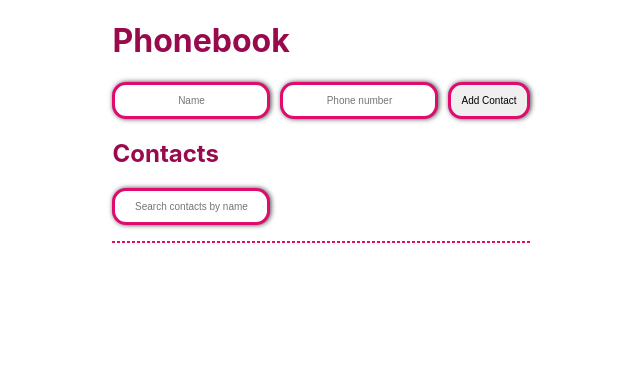
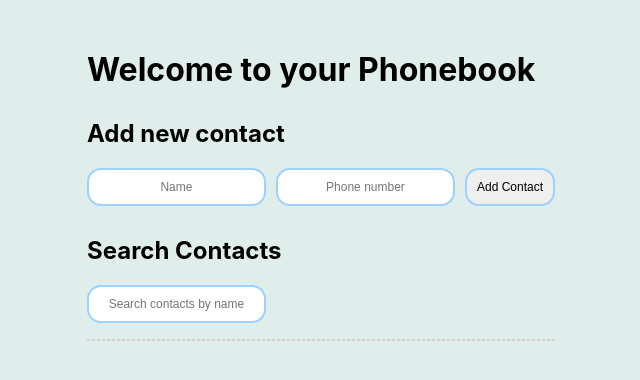
Before and after one commit to JakubPiksa/goit-react-hw-06-phonebook, a React (Create React App) app: page / in a window 1280 px wide. Shown: the top 380 px of the page, without its empty margins (319-959 px from the left). Built offline with nearby package versions, Linux system fonts and the light colour scheme.

Commit message:
Quick update

```diff
--- a/public/index.html
+++ b/public/index.html
@@ -24,7 +24,7 @@
       work correctly both with client-side routing and a non-root public URL.
       Learn how to configure a non-root public URL by running `npm run build`.
     -->
-    <title>React App</title>
+    <title>PhoneBook</title>
 
     <!-- Start Single Page Apps for GitHub Pages -->
     <script type="text/javascript">
--- a/src/components/App.jsx
+++ b/src/components/App.jsx
@@ -6,6 +6,7 @@ import { setContacts } from '../store/reducers/contacts';
 import ContactForm from './ContactForm/ContactForm';
 import ContactList from './ContactList/ContactList';
 import Filter from './Filter/Filter';
+import Header from './Header/Header';
 import css from './app.module.css';
 
 const App = () => {
@@ -20,10 +21,11 @@ const App = () => {
 
   return (
     <Provider store={store}>
-      <div>
-        <h1 className={css.h1}>Phonebook</h1>
+      <div className={css.container}>
+        <Header />
+        <h2 className={css.form}>Add new contact</h2>
         <ContactForm />
-        <h2>Contacts</h2>
+        <h2 className={css.form}>Search Contacts</h2>
         <Filter />
         <ContactList />
       </div>
--- a/src/components/ContactForm/ContactForm.jsx
+++ b/src/components/ContactForm/ContactForm.jsx
@@ -2,24 +2,25 @@ import React, { useState } from 'react';
 import { connect } from 'react-redux';
 import { addContact } from '../../store/reducers/contacts';
 import { nanoid } from 'nanoid';
-import { useSelector } from 'react-redux'; // Dodaj ten import
+import { useSelector } from 'react-redux';
 import css from './contactForm.module.css';
 
 const ContactForm = ({ onAddContact }) => {
   const [name, setName] = useState('');
   const [number, setNumber] = useState('');
 
-  const contacts = useSelector((state) => state.contacts); // Dodaj tę linię
+  const contacts = useSelector(state => state.contacts);
 
-  const handleSubmit = (event) => {
+  const handleSubmit = event => {
     event.preventDefault();
     onAddContact({ id: nanoid(), name, number });
     setName('');
     setNumber('');
 
-const newContacts = [...contacts, { id: nanoid(), name, number }];
+    const newContacts = [...contacts, { id: nanoid(), name, number }];
     localStorage.setItem('contacts', JSON.stringify(newContacts));
   };
+
   return (
     <form onSubmit={handleSubmit} className={css.form}>
       <input
@@ -27,7 +28,7 @@ const newContacts = [...contacts, { id: nanoid(), name, number }];
         type="text"
         name="name"
         value={name}
-        onChange={(event) => setName(event.target.value)}
+        onChange={event => setName(event.target.value)}
         placeholder="Name"
         pattern="^[a-zA-Zа-яА-Я]+([' -]?[a-zA-Zа-яА-Я ]?[a-zA-Zа-яА-Я]*)*$"
         title="Name may contain only letters, apostrophe, dash and spaces."
@@ -38,7 +39,7 @@ const newContacts = [...contacts, { id: nanoid(), name, number }];
         type="tel"
         name="number"
         value={number}
-        onChange={(event) => setNumber(event.target.value)}
+        onChange={event => setNumber(event.target.value)}
         placeholder="Phone number"
         pattern="\d{1,9}"
         title="Phone number must contain numbers only"
@@ -51,8 +52,8 @@ const newContacts = [...contacts, { id: nanoid(), name, number }];
   );
 };
 
-const mapDispatchToProps = (dispatch) => ({
-  onAddContact: (contact) => dispatch(addContact(contact)),
+const mapDispatchToProps = dispatch => ({
+  onAddContact: contact => dispatch(addContact(contact)),
 });
 
 export default connect(null, mapDispatchToProps)(ContactForm);
--- a/src/components/ContactForm/contactForm.module.css
+++ b/src/components/ContactForm/contactForm.module.css
@@ -5,28 +5,34 @@
 
 .formInput {
   padding: 10px;
-  font-size: 10px;
+  font-size: 12px;
   text-align: center;
-  border-width: 3px;
+  border-width: 2px;
   border-radius: 14px;
   border-style: solid;
-  border-color: #e00b6f;
-  box-shadow: 1px 0px 5px 0px rgba(42, 42, 42, 0.87);
+  border-color: #9cd2ff;
   font-family: sans-serif;
+}
+
+.formInput:hover,
+.formInput:focus {
+  border-color: #88c6f8;
+  background-color: rgb(253, 252, 252);
 }
 
 .button {
   padding: 10px;
-  font-size: 10px;
+  font-size: 12px;
   text-align: center;
-  border-width: 3px;
+  border-width: 2px;
   border-radius: 14px;
   border-style: solid;
-  border-color: #e00b6f;
-  box-shadow: 1px 0px 5px 0px rgba(42, 42, 42, 0.87);
+  border-color: #9cd2ff;
   font-family: sans-serif;
 }
 
 .button:hover {
-  background-color: aqua;
+  background-color: rgb(253, 252, 252);
+  border-color: #88c6f8;
+  transition: ease-in-out 120ms;
 }
--- a/src/components/ContactList/contactList.module.css
+++ b/src/components/ContactList/contactList.module.css
@@ -1,15 +1,28 @@
 .contactList {
-  border: 1px dashed #e00b6f;
+  border: 1px dashed #d1d0d0;
+  border-radius: 20px;
+}
+
+.contactList li {
+  padding: 10px;
+  display: flex;
+  justify-content: space-between;
+  align-items: center;
 }
 
 .delete {
   padding: 10px;
-  font-size: 10px;
+  font-size: 12px;
   text-align: center;
-  border-width: 3px;
+  border-width: 2px;
   border-radius: 14px;
   border-style: solid;
-  border-color: #e00b6f;
-  box-shadow: 1px 0px 5px 0px rgba(42, 42, 42, 0.87);
+  border-color: #9cd2ff;
   font-family: sans-serif;
+  margin-left: 20px;
 }
+
+.delete:hover,
+.delete:focus {
+  border-color: #ff5050;
+}
--- a/src/components/Filter/filter.module.css
+++ b/src/components/Filter/filter.module.css
@@ -1,11 +1,10 @@
 .input {
   padding: 10px;
-  font-size: 10px;
+  font-size: 12px;
   text-align: center;
-  border-width: 3px;
+  border-width: 2px;
   border-radius: 14px;
   border-style: solid;
-  border-color: #e00b6f;
-  box-shadow: 1px 0px 5px 0px rgba(42, 42, 42, 0.87);
+  border-color: #9cd2ff;
   font-family: sans-serif;
 }
--- /dev/null
+++ b/src/components/Header/Header.jsx
@@ -0,0 +1,13 @@
+import React from 'react';
+
+import css from './header.module.css';
+
+const Header = () => {
+  return (
+    <div className={css.headerContainer}>
+      <h1>Welcome to your Phonebook </h1>
+    </div>
+  );
+};
+
+export default Header;
--- a/src/components/app.module.css
+++ b/src/components/app.module.css
@@ -3,12 +3,13 @@ body {
   align-items: center;
   flex-direction: column;
   justify-content: center;
+  background-color: rgb(223, 238, 235);
 }
 
-.h1 {
-  color: hsl(332, 88%, 32%);
+.container {
+  margin-top: 50px;
 }
 
-h2 {
-  color: hsl(332, 88%, 32%);
+.form {
+  margin-top: 30px;
 }
```
Also changed, not shown: src/components/ContactList/ContactList.jsx (+9 -8 lines), src/components/Header/header.module.css (added).
